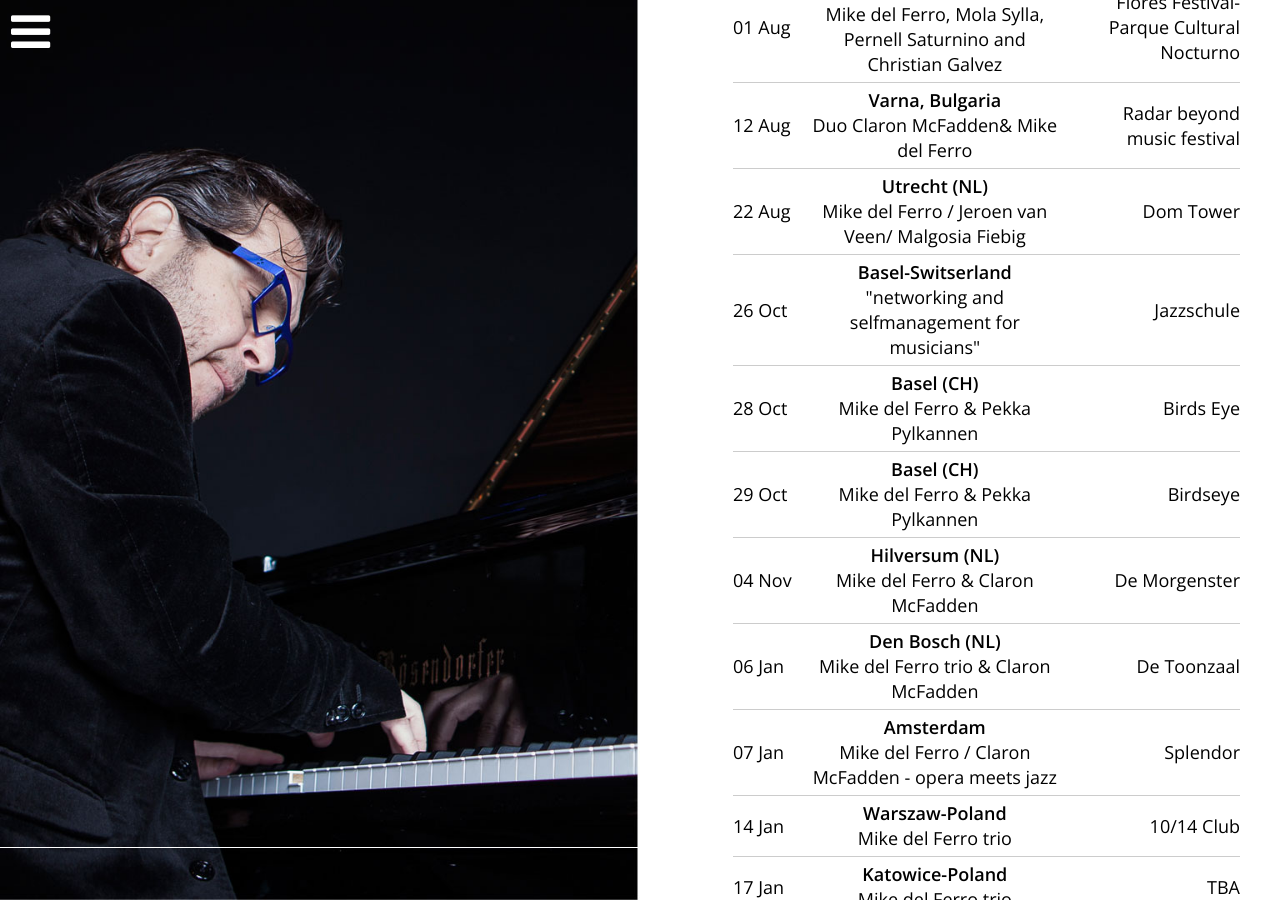
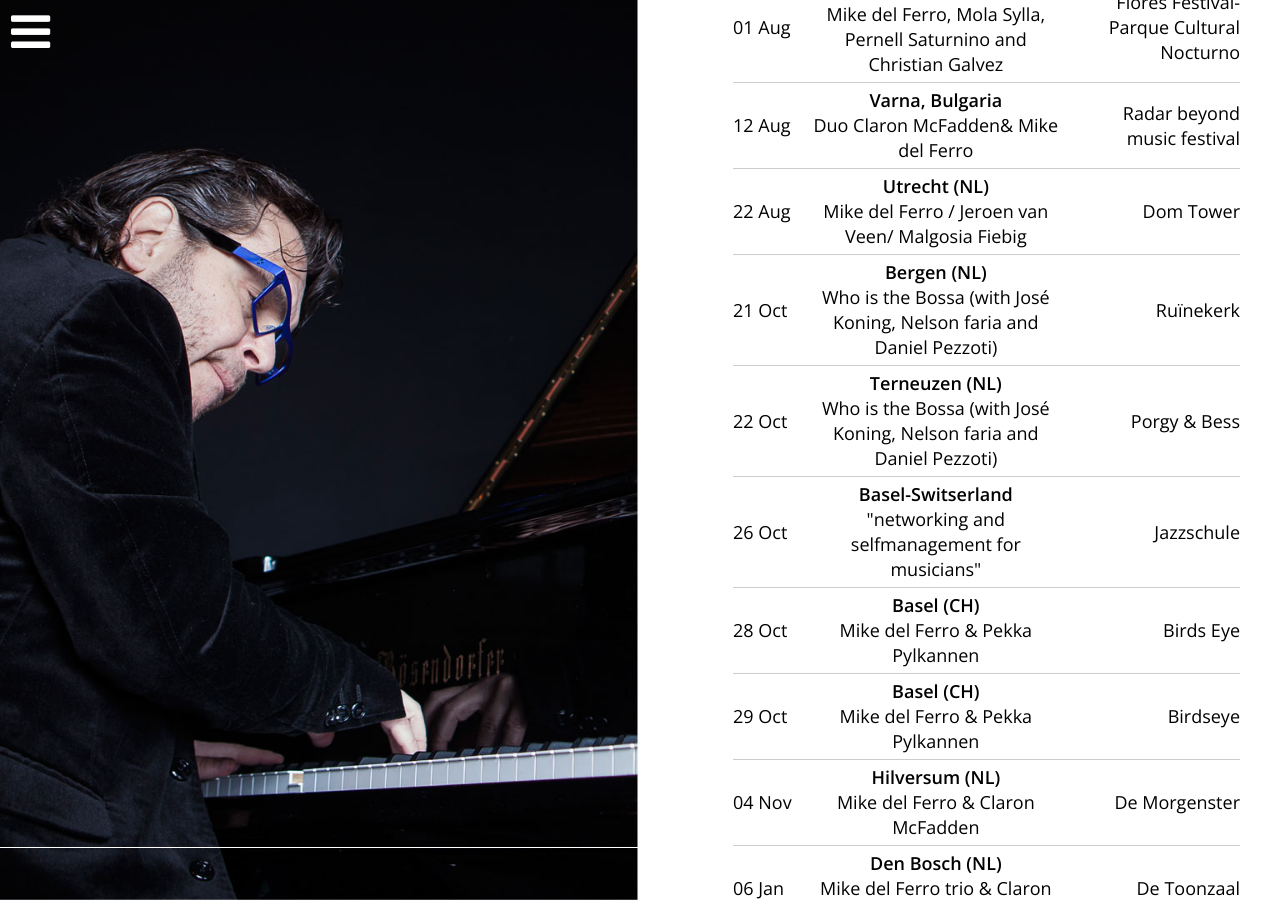
Before and after one commit to mikedelferro/website, a Jekyll site: the page built from agenda.html, in a window 1280 px wide and 900 px high, scrolled down 322 px. Built offline with Jekyll 4.4.1, drawn with Linux system fonts in a browser that asks for light colours; nearby versions of some CDN libraries.

Commit message:
Updated '/_config.yml' via CloudCannon

```diff
--- a/_config.yml
+++ b/_config.yml
@@ -64,3 +64,13 @@ gigs:
     location: Noord Zie Jazz
     venue: Rotterdam
     url: 'http://www.noordziejazz.nl/#Bergsingelkerk'
+  - title: 'Who is the Bossa (with José Koning, Nelson faria and Daniel Pezzoti)'
+    date: 2016-10-21T20:00:00.000Z
+    location: Ruïnekerk
+    venue: Bergen (NL)
+    url:
+  - title: 'Who is the Bossa (with José Koning, Nelson faria and Daniel Pezzoti)'
+    date: 2016-10-22T20:00:00.000Z
+    location: 'Porgy & Bess'
+    venue: Terneuzen (NL)
+    url:
```
